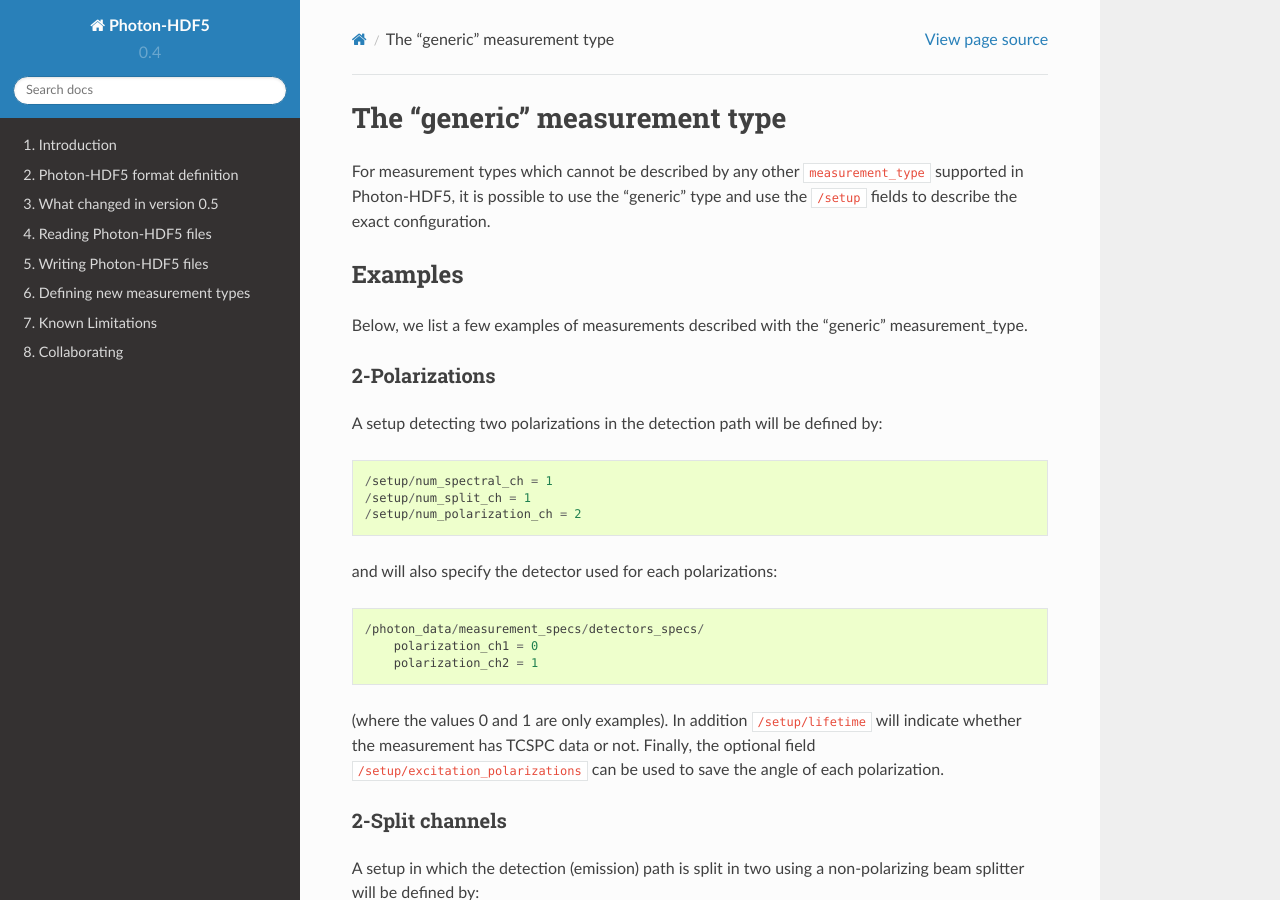
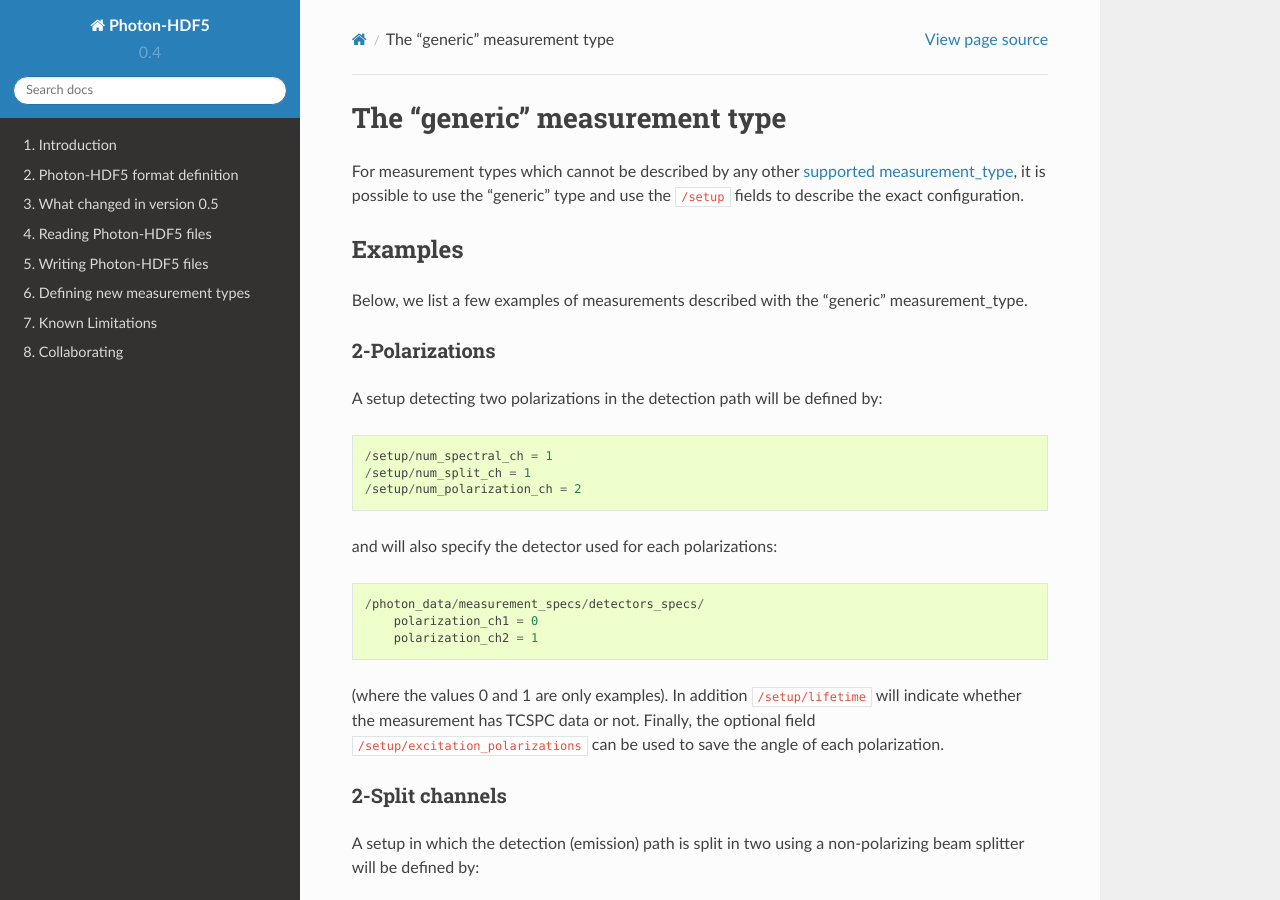
Before and after one commit to Photon-HDF5/photon-hdf5, a Sphinx documentation site: the page built from docs/generic.rst, in a window 1280 px wide and 900 px high. Built offline with Sphinx 7.4.7 and the Read the Docs theme 2.0.0, drawn with Linux system fonts in a browser that asks for light colours.

Commit message:
Add some internal links

```diff
--- a/docs/generic.rst
+++ b/docs/generic.rst
@@ -2,9 +2,9 @@ The "generic" measurement type
 ==============================
 
 For measurement types which cannot be described by any other
-``measurement_type`` supported in Photon-HDF5, it is possible to use
-the "generic" type and use the ``/setup`` fields to describe the exact
-configuration.
+:ref:`supported measurement_type <measurement_specs_group>`,
+it is possible to use the "generic" type and use the ``/setup``
+fields to describe the exact configuration.
 
 
 Examples
--- a/docs/phdata.rst
+++ b/docs/phdata.rst
@@ -591,6 +591,9 @@ a file should check that
 the association between detector-pixel and donor or acceptor channel
 is present.
 
+The list of supported measurement types is reported in
+:ref:`measurement_specs_group`.
+
 
 .. _nanotimes_time_axis:
 
```
